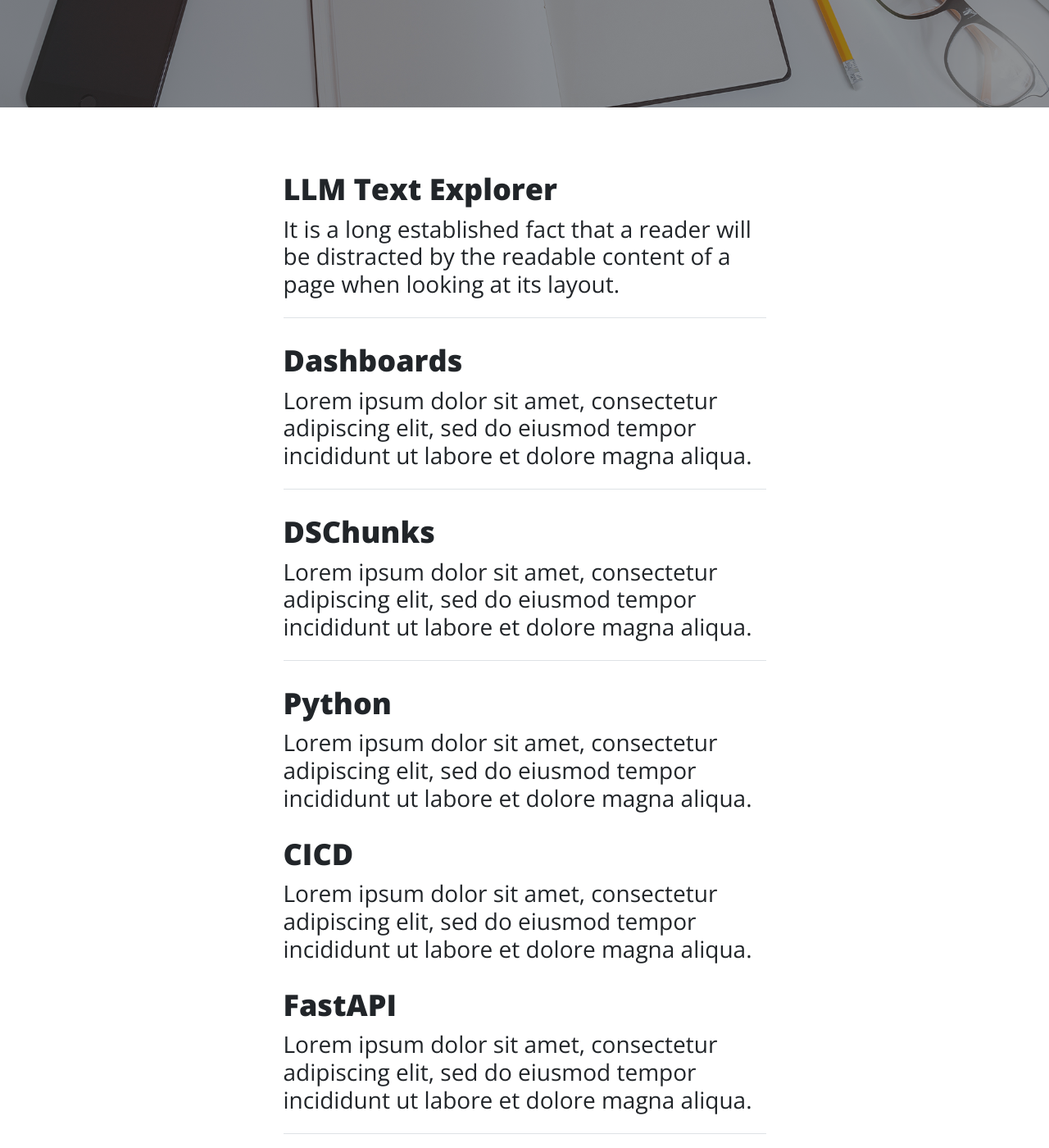
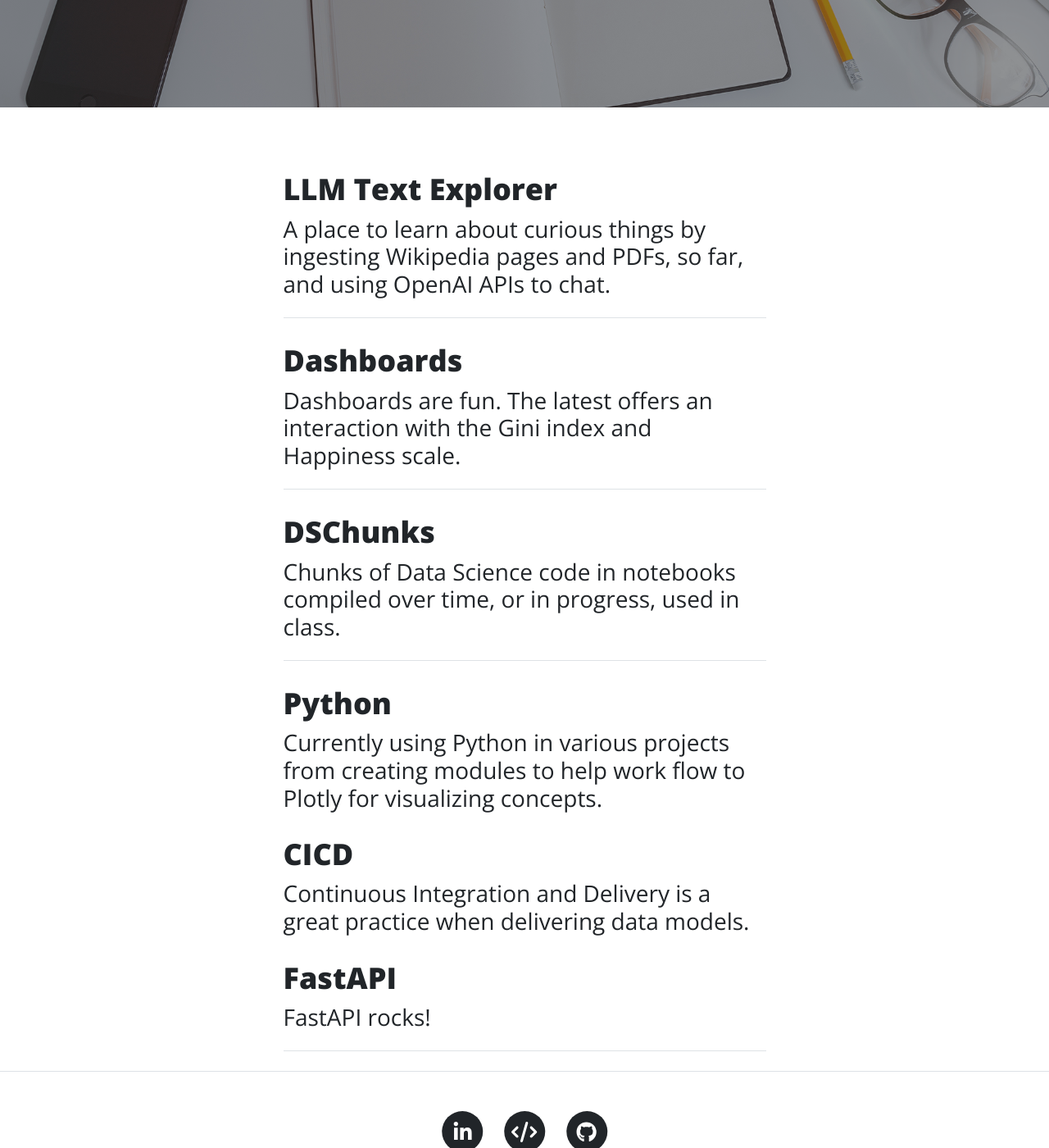
Before and after one commit to cliffwhitworth/cliffwhitworth.github.io, a Jekyll site: the page index.html, which Jekyll copies as it is, in a window 1280 px wide and 1400 px high, scrolled down 401 px. Shown: the whole window at 82% size. Built offline with Jekyll 4.4.1, drawn with Linux system fonts in a browser that asks for light colours; nearby versions of some CDN libraries.

Commit message:
Update index.html

```diff
--- a/index.html
+++ b/index.html
@@ -55,7 +55,7 @@
                     <div class="post-preview">
                         <a href="#!">
                             <h2 class="post-title">LLM Text Explorer</h2>
-                            <h3 class="post-subtitle">It is a long established fact that a reader will be distracted by the readable content of a page when looking at its layout.</h3>
+                            <h3 class="post-subtitle">A place to learn about curious things by ingesting Wikipedia pages and PDFs, so far, and using OpenAI APIs to chat.</h3>
                         </a>
 <!--                         <p class="post-meta">
                             Posted by
@@ -69,7 +69,7 @@
                     <div class="post-preview">
                         <a href="#!">
                             <h2 class="post-title">Dashboards</h2>
-                            <h3 class="post-subtitle">Lorem ipsum dolor sit amet, consectetur adipiscing elit, sed do eiusmod tempor incididunt ut labore et dolore magna aliqua.</h3>
+                            <h3 class="post-subtitle">Dashboards are fun. The latest offers an interaction with the Gini index and Happiness scale.</h3>
                         </a>
 <!--                         <p class="post-meta">
                             Posted by
@@ -83,7 +83,7 @@
                     <div class="post-preview">
                         <a href="https://github.com/gitmystuff/DSChunks">
                             <h2 class="post-title">DSChunks</h2>
-                            <h3 class="post-subtitle">Lorem ipsum dolor sit amet, consectetur adipiscing elit, sed do eiusmod tempor incididunt ut labore et dolore magna aliqua.</h3>
+                            <h3 class="post-subtitle">Chunks of Data Science code in notebooks compiled over time, or in progress, used in class.</h3>
                         </a>
 <!--                         <p class="post-meta">
                             Posted by
@@ -97,7 +97,7 @@
                     <div class="post-preview">
                         <a href="post.html">
                             <h2 class="post-title">Python</h2>
-                            <h3 class="post-subtitle">Lorem ipsum dolor sit amet, consectetur adipiscing elit, sed do eiusmod tempor incididunt ut labore et dolore magna aliqua.</h3>
+                            <h3 class="post-subtitle">Currently using Python in various projects from creating modules to help work flow to Plotly for visualizing concepts.</h3>
                         </a>
 <!--                         <p class="post-meta">
                             Posted by
@@ -109,7 +109,7 @@
                     <div class="post-preview">
                         <a href="post.html">
                             <h2 class="post-title">CICD</h2>
-                            <h3 class="post-subtitle">Lorem ipsum dolor sit amet, consectetur adipiscing elit, sed do eiusmod tempor incididunt ut labore et dolore magna aliqua.</h3>
+                            <h3 class="post-subtitle">Continuous Integration and Delivery is a great practice when delivering data models.</h3>
                         </a>
 <!--                         <p class="post-meta">
                             Posted by
@@ -121,7 +121,7 @@
                     <div class="post-preview">
                         <a href="post.html">
                             <h2 class="post-title">FastAPI</h2>
-                            <h3 class="post-subtitle">Lorem ipsum dolor sit amet, consectetur adipiscing elit, sed do eiusmod tempor incididunt ut labore et dolore magna aliqua.</h3>
+                            <h3 class="post-subtitle">FastAPI rocks!</h3>
                         </a>
 <!--                         <p class="post-meta">
                             Posted by
```
